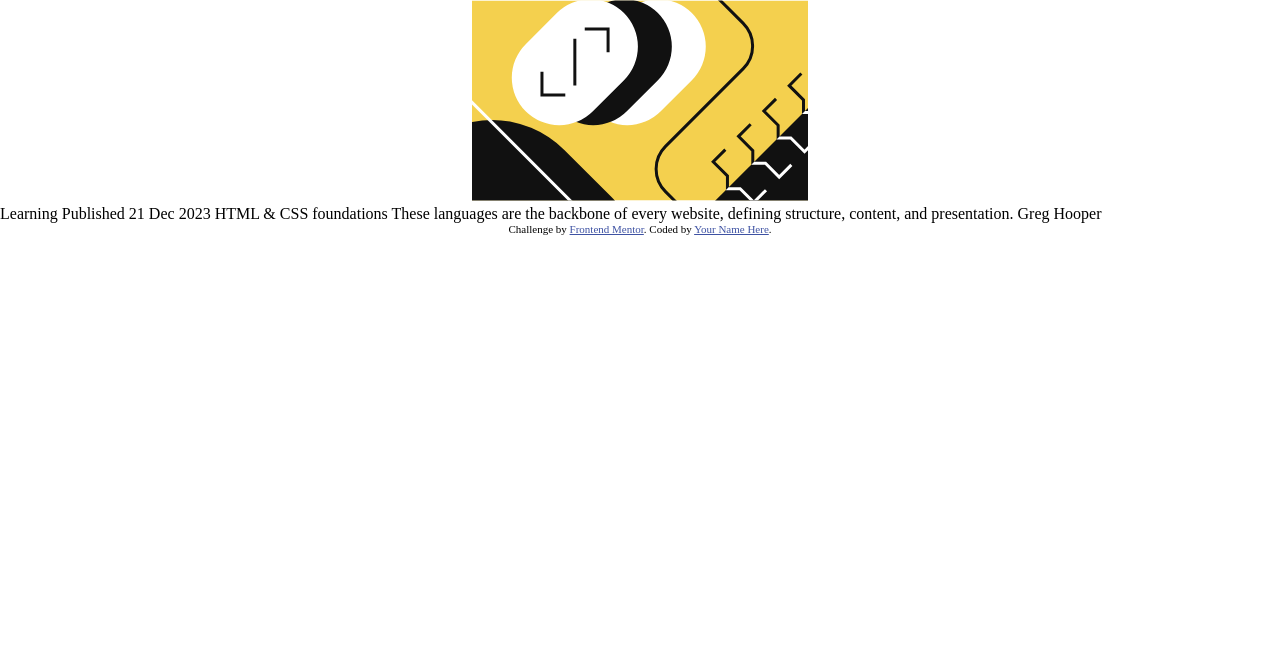
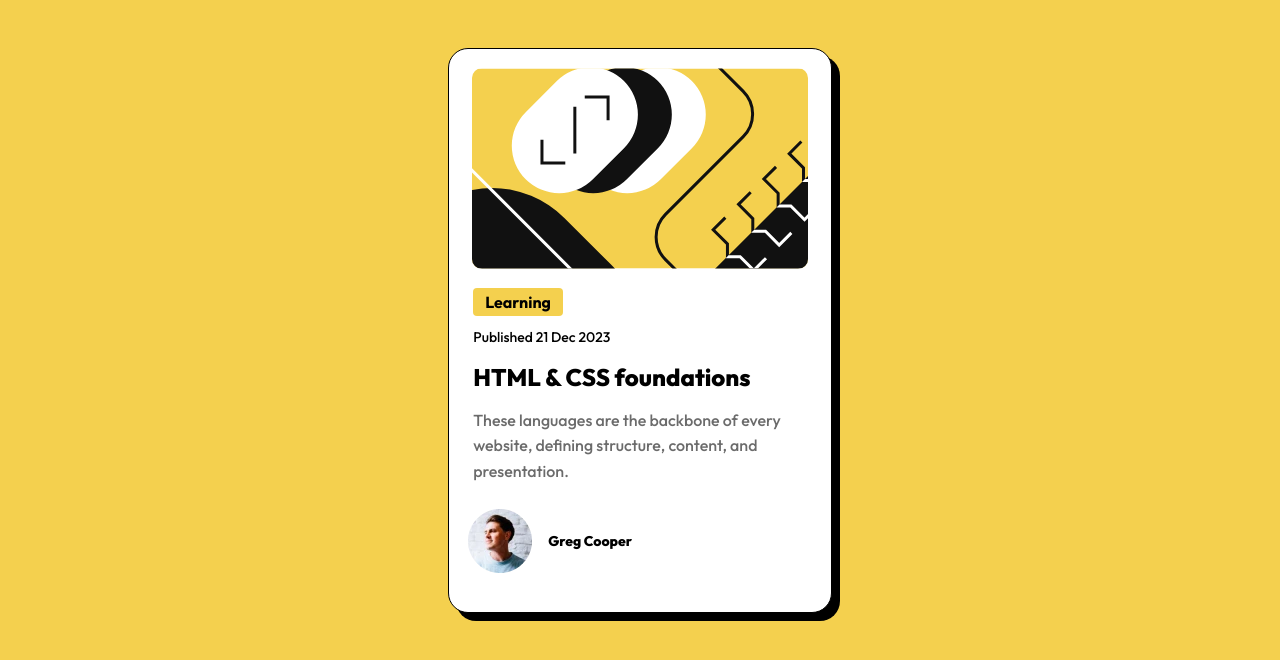
Before and after one commit to deekshithpai/frontend-mentor-blog-card, a plain HTML site: page index.html in a window 1280 px wide. Drawn offline with Linux system fonts and the light colour scheme.

Commit message:
Finished Product

```diff
--- a/index.html
+++ b/index.html
@@ -28,20 +28,33 @@
   </head>
   <body>
     <div class="container">
-      <div class="card">
+      <div class="blog-image">
         <img src="assets/images/illustration-article.svg" alt="" />
-        <div class="text"></div>
+      </div>
+      <div class="card-text">
+        <div class="yellow-bg">
+          <h4>Learning</h4>
+        </div>
+        <p class="published-date">Published 21 Dec 2023</p>
+        <a href="">
+          <h2>HTML & CSS foundations</h2>
+        </a>
+        <p class="content">
+          These languages are the backbone of every website, defining structure,
+          content, and presentation.
+        </p>
+      </div>
+      <div class="blog-avatar">
+        <img src="assets/images/image-avatar.webp" alt="" />
+        <h4>Greg Cooper</h4>
       </div>
     </div>
-    Learning Published 21 Dec 2023 HTML & CSS foundations These languages are
-    the backbone of every website, defining structure, content, and
-    presentation. Greg Hooper
 
-    <div class="attribution">
+    <!-- <div class="attribution">
       Challenge by
       <a href="https://www.frontendmentor.io?ref=challenge" target="_blank"
         >Frontend Mentor</a
       >. Coded by <a href="#">Your Name Here</a>.
-    </div>
+    </div> -->
   </body>
 </html>
--- a/scripts/style.css
+++ b/scripts/style.css
@@ -1,10 +1,94 @@
+@import url("https://fonts.googleapis.com/css2?family=Figtree:ital,wght@0,300..900;1,300..900&family=Outfit:wght@100..900&display=swap");
+
 * {
   padding: 0;
   margin: 0;
+  box-sizing: border-box;
+}
+
+body {
+  background-color: hsl(47, 88%, 63%);
+  font-family: "Outfit", sans-serif;
+}
+
+a {
+  color: black;
+  text-decoration: none;
 }
 
 .container {
+  height: 565px;
+  width: 384px;
+  background-color: white;
+  border-radius: 20px;
+  border: 1px solid black;
+  box-shadow: 8px 8px 0px 0px black;
+  padding: 1.2rem;
+  margin: 3rem auto;
+}
+
+.blog-image {
   display: flex;
-
+  align-items: center;
   justify-content: center;
 }
+
+.blog-image img {
+  border-radius: 10px;
+}
+
+.card-text {
+  margin-top: 1.2rem;
+  margin-left: 5px;
+}
+
+.yellow-bg {
+  background-color: hsl(47, 88%, 63%);
+  padding: 4px 12px;
+  border-radius: 4px;
+  width: 90px;
+}
+
+.published-date {
+  font-size: 14px;
+  font-weight: 500;
+  margin-top: 0.7rem;
+  margin-bottom: 1rem;
+}
+
+h2 {
+  font-size: 24px;
+  font-weight: 800;
+  margin-top: 0.7rem;
+  margin-bottom: 1rem;
+}
+
+.content {
+  color: hsl(0, 0%, 42%);
+  font-size: 16px;
+  font-weight: 500;
+  line-height: 1.6;
+  margin-bottom: 1.5rem;
+}
+
+.blog-avatar {
+  display: flex;
+  align-items: center;
+}
+
+.blog-avatar h4 {
+  margin-left: 1rem;
+  font-size: 14px;
+  font-weight: 800;
+}
+
+@media screen and (max-width: 500px) {
+  .container {
+    width: 90%;
+    margin: 2rem auto;
+  }
+
+  .blog-image img {
+    width: 100%;
+  }
+}
```
